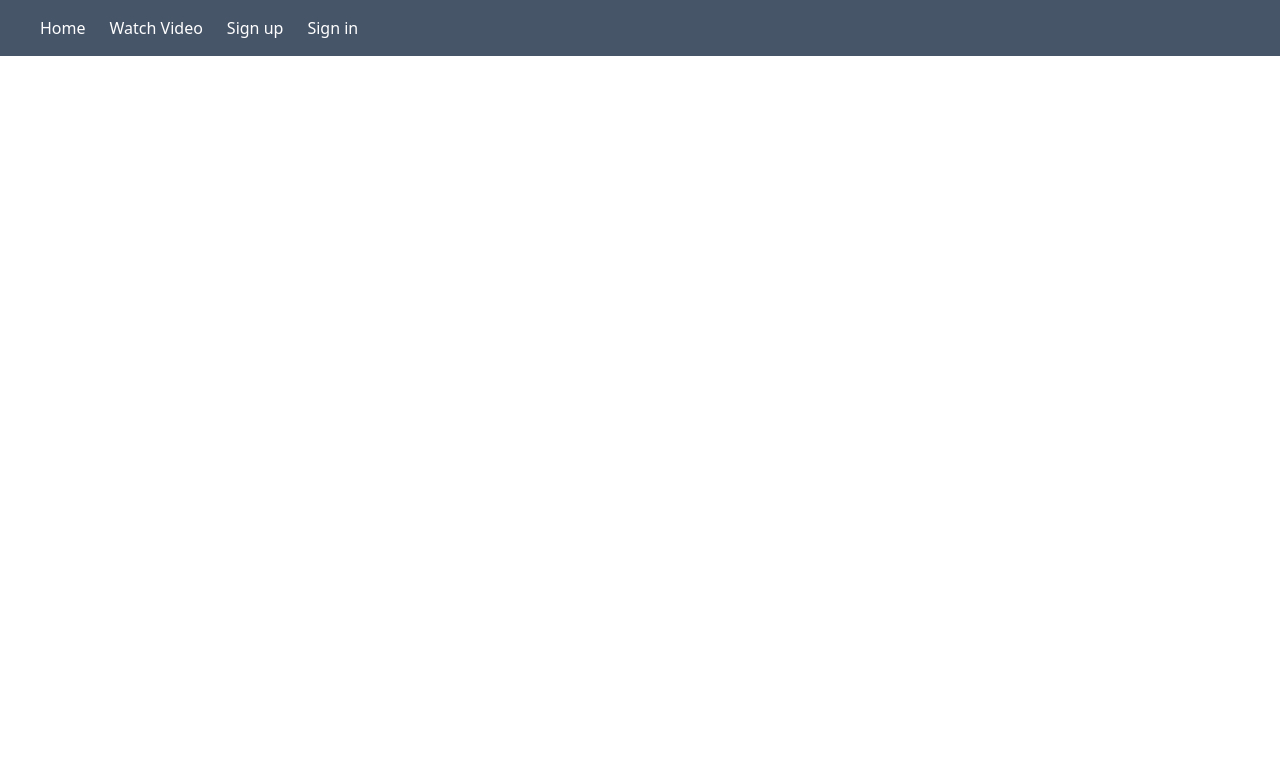
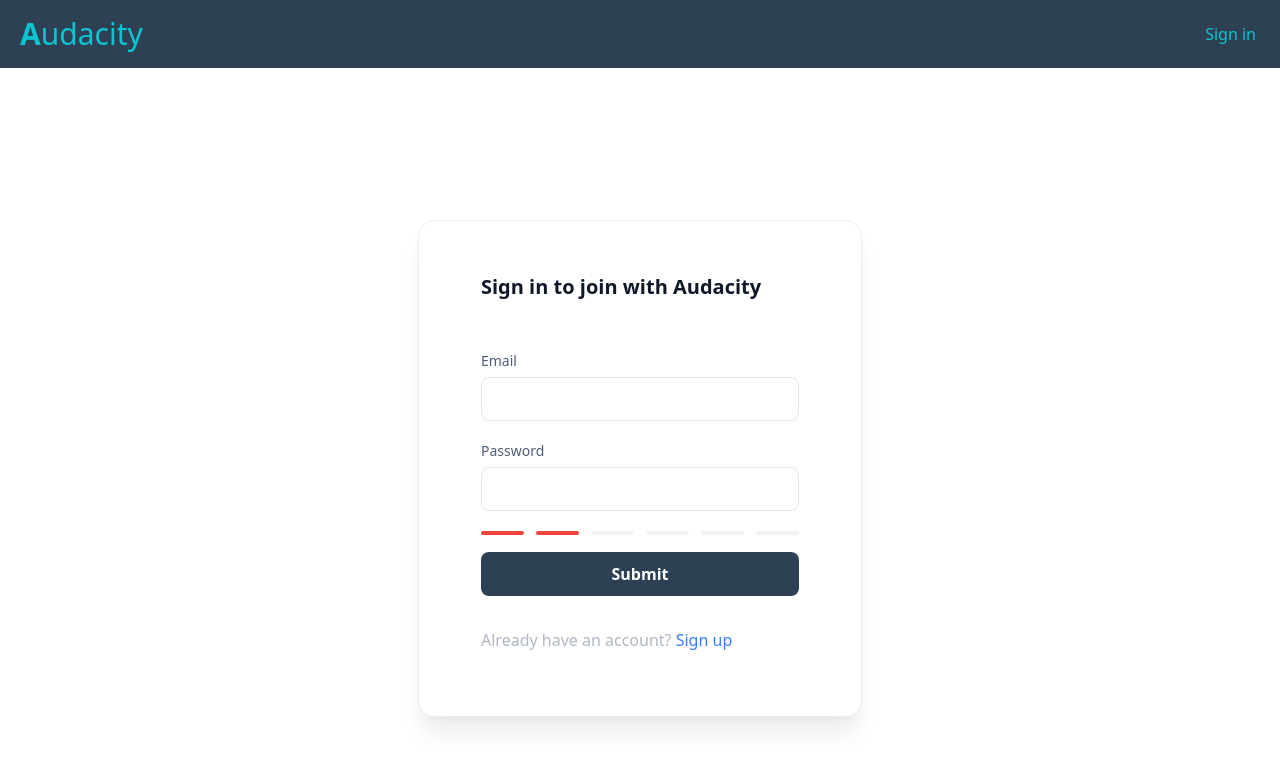
Before and after one commit to farjanaIslamNipa/audacity-job-task, a Vue app: page /sign-in in a window 1280 px wide. Shown: the top 766 px of the page. Built offline with nearby package versions, Linux system fonts and the light colour scheme; no server answers.

Commit message:
Home page design completed

```diff
--- a/src/App.vue
+++ b/src/App.vue
@@ -1,5 +1,6 @@
 <script setup lang="ts">
 import Navbar from './components/app/Navbar.vue'
+
 
 </script>
 
--- a/src/components/app/Navbar.vue
+++ b/src/components/app/Navbar.vue
@@ -1,9 +1,11 @@
 <template>
-  <div class="bg-slate-600 text-white px-10 py-4 flex gap-6">
-    <router-link to="/">Home</router-link>
-    <router-link to="/watch-video">Watch Video</router-link>
-    <router-link to="/sign-up">Sign up</router-link>
-    <router-link to="/sign-in">Sign in</router-link>
+  <div class="bg-brand text-white py-4">
+    <div class="max-w-[1240px] px-10 xl:px-0 mx-auto flex justify-between items-center">
+      <div><router-link to="/" class="text-3xl font-extralight text-[#0dc5d1]"><span class="font-bold">A</span>udacity</router-link></div>
+      <div>
+        <router-link to="/sign-in" class="text-[#0dc5d1] pr-1 hover:text-white transition-all duration-300">Sign in</router-link>
+      </div>
+    </div>
   </div>
 </template>
 
--- /dev/null
+++ b/src/data/videos.ts
@@ -0,0 +1,38 @@
+export const videos = [
+  {
+    id: 1,
+    src: '/videos/video-1.mp4'
+  },
+  {
+    id: 2,
+    src: '/videos/video-2.mp4'
+  },
+  {
+    id: 3,
+    src: '/videos/video-3.mp4'
+  },
+  {
+    id: 4,
+    src: '/videos/video-4.mp4'
+  },
+  {
+    id: 5,
+    src: '/videos/video-5.mp4'
+  },
+  {
+    id: 6,
+    src: '/videos/video-6.mp4'
+  },
+  {
+    id: 7,
+    src: '/videos/video-7.mp4'
+  },
+  {
+    id: 8,
+    src: '/videos/video-8.mp4'
+  },
+  {
+    id: 9,
+    src: '/videos/video-9.mp4'
+  },
+]
--- a/src/router/index.ts
+++ b/src/router/index.ts
@@ -1,6 +1,7 @@
 import { createRouter, createWebHistory } from 'vue-router'
 import HomeVue from '../views/Home.vue'
 
+const user = localStorage.getItem('user')
 
 const router = createRouter({
   history: createWebHistory(),
@@ -9,11 +10,6 @@ const router = createRouter({
       path: '/',
       name: 'Home',
       component: HomeVue,
-    },
-    {
-      path: '/watch-video',
-      name: 'WatchVideo',
-      component: () => import('../views/WatchVideo.vue'),
     },
     {
       path: '/sign-up',
@@ -25,7 +21,32 @@ const router = createRouter({
       name: 'SignIn',
       component: () => import('../views/auth/SignIn.vue'),
     },
+    {
+      path: '/watch-video/:id',
+      name: 'WatchVideo',
+      component: () => import(/*webpackChunkName: WatchVideo*/ '../views/WatchVideo.vue'),
+      meta: {requiresAuth: true}
+    },
+    // {
+    //   path: '/404',
+    //   alias: '*',
+    //   name: 'NotFound',
+    //   component: () => import(/*webpackChunkName: NotFound*/ '../views/NotFound.vue')
+    // }
   ],
 })
 
+// router.beforeEach((to, from, next) => {
+//   const requiresAuth = to.matched.some(record => record.meta.requiresAuth)
+
+
+//   if (requiresAuth) {
+//     sessionStorage.setItem('redirectPath', to.path);
+//     next('/sign-in');
+//   } else if (requiresAuth && user) {
+//     next();
+//   } else {
+//     next();
+//   }
+// })
 export default router
--- a/src/views/Home.vue
+++ b/src/views/Home.vue
@@ -1,11 +1,22 @@
 <template>
-  <div>
-
-this is home page
+  <div class="max-w-[1240px] px-10 xl:px-0 mx-auto my-10">
+    <div class="grid grid-cols-1 md:grid-cols-2 lg:grid-cols-3 gap-8">
+      <div v-for="video in videoList" :key="video?.id" class="relative rounded-lg">
+        <video :src="video?.src" class="rounded-lg"></video>
+        <div class="bg-brand text-white text-end px-4 py-3 absolute bottom-0 w-full bg-opacity-50 rounded-lg rounded-t-none">
+          <router-link :to="`/watch-video/${video?.id}`" class="bg-[#03A1AB] px-3 py-1 rounded-md text-sm">Watch Video</router-link>
+        </div>
+      </div>
+    </div>
   </div>
 </template>
 
 <script setup lang="ts">
+import {ref} from 'vue'
+import { videos } from '../data/videos'
+
+const videoList = ref(videos)
+
 
 </script>
 
--- /dev/null
+++ b/src/views/NotFound.vue
@@ -0,0 +1,13 @@
+<template>
+  <div>
+404 page not found
+  </div>
+</template>
+
+<script setup lang="ts">
+
+</script>
+
+<style scoped>
+
+</style>
--- a/src/views/WatchVideo.vue
+++ b/src/views/WatchVideo.vue
@@ -1,10 +1,26 @@
 <template>
-  <div>
-    watch video
+  <div class="max-w-[1240px] mx-auto my-10">
+    <div class="h-[400px] w-[450px] object-cover mx-auto">
+      <video autoplay controls ref="videoRef" :src="selectedVideo?.src" ></video>
+    </div>
   </div>
 </template>
 
 <script setup lang="ts">
+import {ref, computed} from 'vue'
+import { videos } from '../data/videos'
+import { useRoute } from "vue-router";
+
+const video = ref(null)
+const route = useRoute()
+const videoRef = ref(null)
+
+const selectedVideo = computed(() => {
+  return (videos.find(video => String(video?.id) === route?.params?.id))
+})
+
+
+
 
 </script>
 
--- a/src/views/auth/SignIn.vue
+++ b/src/views/auth/SignIn.vue
@@ -1,11 +1,107 @@
 <template>
-  <div>
-
-  </div>
+    <div class='bg-white h-screen flex items-center justify-center w-full'>
+      <div class='w-full'>
+        <div class="bg-white max-w-[320px] xs:max-w-[400px] sm:max-w-[444px] mx-auto pt-[54px] pb-16 px-5  xs:px-10 sm:px-[62px] border border-[#EEE] rounded-2xl shadow-[0px_8px_8px_-4px_rgba(16,24,40,0.03),0px_20px_24px_-4px_rgba(16,24,40,0.08)]">
+          <!-- <div class="flex gap-[10px] mb-[22px]">
+            <img class='h-11 w-[50px]' src='' alt="Stack Logo" />
+            <h1 class='text-defaultGray text-[28px] font-bold'>Audacity</h1>
+          </div> -->
+          <div v-if="user">{{ user?.email }}</div>
+          <button v-if="user" @click="handleSignOut">sign out</button>
+          <p class='text-dark text-xl leading-6 font-semibold'>Sign in to join with Audacity</p>
+          <div class="mt-[52px]">
+            <form @submit.prevent="handleSignIn">
+              <div class="mb-5">
+                <label class='text-defaultGray text-sm font-medium mb-[6px] block'>Email</label>
+                <input v-model="email" type="text" class="h-11
+                      w-[100%]
+                      bg-white
+                      border
+                      rounded-lg
+                      px-[14px]
+                      py-[10px]
+                      placeholder:text-[##A9ACB5]
+                      placeholder:text-base
+                      focus:outline-none
+                      focus:border-brand
+                      shadow-[0px_0px_0px_4px_#FEE4E2,0px_1px_2px_0px_rgba(16, 24, 40, 0.05)]">
+              </div>
+              <div class="mb-5">
+                <label class='text-defaultGray text-sm font-medium mb-[6px] block'>Password</label>
+                <input v-model="password" type="text" class="h-11
+                  w-[100%]
+                  bg-white
+                  border
+                  rounded-lg
+                  px-[14px]
+                  py-[10px]
+                  placeholder:text-[##A9ACB5]
+                  placeholder:text-base
+                  focus:outline-none
+                  focus:border-brand
+                  shadow-[0px_0px_0px_4px_#FEE4E2,0px_1px_2px_0px_rgba(16, 24, 40, 0.05)]">
+              </div>
+              <div class="mt-[17px] flex gap-3">
+                <div class="h-1 w-11 rounded-[2px] bg-[#F04438]"></div>
+                <div class="h-1 w-11 rounded-[2px] bg-[#F04438]"></div>
+                <div class="h-1 w-11 rounded-[2px] bg-[#F3F3F3]"></div>
+                <div class="h-1 w-11 rounded-[2px] bg-[#F3F3F3]"></div>
+                <div class="h-1 w-11 rounded-[2px] bg-[#F3F3F3]"></div>
+                <div class="h-1 w-11 rounded-[2px] bg-[#F3F3F3]"></div>
+              </div>
+              <div class="mt-[17px] mb-8 mx-auto max-w-[320px]">
+              <button class="bg-brand text-white text-base font-semibold leading-6 capitalize flex justify-center items-center h-11 w-[100%] rounded-lg" type="submit">Submit</button>
+              </div>
+              <div class='text-lightGray text-base font-medium'>Already have an account? <router-link to="/sign-up" class='text-[#377DFF]'>Sign up</router-link></div>
+            </form>
+          </div>
+        </div>
+      </div>
+    </div>
 </template>
 
 <script setup lang="ts">
+import {ref} from 'vue';
+import {auth} from '../../firebase.ts'
+import { signInWithEmailAndPassword, signOut, onAuthStateChanged } from "firebase/auth";
+import {useRouter} from 'vue-router';
 
+const email = ref('')
+const password = ref('')
+const user : any = ref(null)
+const isAuthenticated = ref(false)
+const router = useRouter()
+
+const handleSignIn = async () => {
+  await signInWithEmailAndPassword(auth, email.value, password.value)
+    .then((userCredential: any) => {
+     if(userCredential?.user) {
+        localStorage.setItem('user', userCredential?.user?.email)
+      }
+         //Go to '/defaultpath' if no redirectPath value is set
+         router.replace(sessionStorage.getItem('redirectPath') || '/watch-video');
+
+          //Cleanup redirectPath
+          sessionStorage.removeItem('redirectPath');
+
+      // if(userCredential?.user) {
+      //   localStorage.setItem('user', userCredential?.user?.email)
+      //   router.push('/watch-video')
+      // }
+    })
+    .catch((error : any) => {
+     console.log(error.message)
+    });
+}
+onAuthStateChanged(auth, currentUser => {
+  user.value = currentUser
+
+})
+
+const handleSignOut = async () => {
+  await signOut(auth).then(res => {}).catch(err => console.log(err.message))
+  localStorage.removeItem('user')
+}
 </script>
 
 <style scoped>
--- a/src/views/auth/SignUp.vue
+++ b/src/views/auth/SignUp.vue
@@ -6,6 +6,7 @@
             <img class='h-11 w-[50px]' src='' alt="Stack Logo" />
             <h1 class='text-defaultGray text-[28px] font-bold'>Audacity</h1>
           </div> -->
+          <div v-if="user">{{ user?.email }}</div>
           <p class='text-dark text-xl leading-6 font-semibold'>Sign up to join with Audacity</p>
           <div class="mt-[52px]">
             <form @submit.prevent="handleSignUp">
@@ -61,25 +62,25 @@
 <script setup lang="ts">
 import {ref} from 'vue';
 import {auth} from '../../firebase.ts'
-import { createUserWithEmailAndPassword } from "firebase/auth";
+import { createUserWithEmailAndPassword, signOut, onAuthStateChanged } from "firebase/auth";
 
 
 const email = ref('')
 const password = ref('')
-
-const handleSignUp = () : void => {
+const user : any = ref(null)
 
 
-  createUserWithEmailAndPassword(auth, email.value, password.value)
-    .then((userCredential: any) => {
-      // Signed up
-      const user = userCredential.user;
-      console.log(user, 'iser')
-    })
+const handleSignUp = async () => {
+  await createUserWithEmailAndPassword(auth, email.value, password.value)
+    .then((userCredential: any) => {})
     .catch((error : any) => {
      console.log(error.message)
     });
 }
+onAuthStateChanged(auth, currentUser => {
+  user.value = currentUser
+})
+
 </script>
 
 <style scoped>
--- a/tailwind.config.js
+++ b/tailwind.config.js
@@ -7,7 +7,7 @@ export default {
   theme: {
     extend: {
       colors: {
-        brand: '#6941C6',
+        brand: '#2E4053',
         defaultGray: '#4E5D78',
         lightGray: '#B0B7C3',
         errorBorder: '#FDA29B',
```
